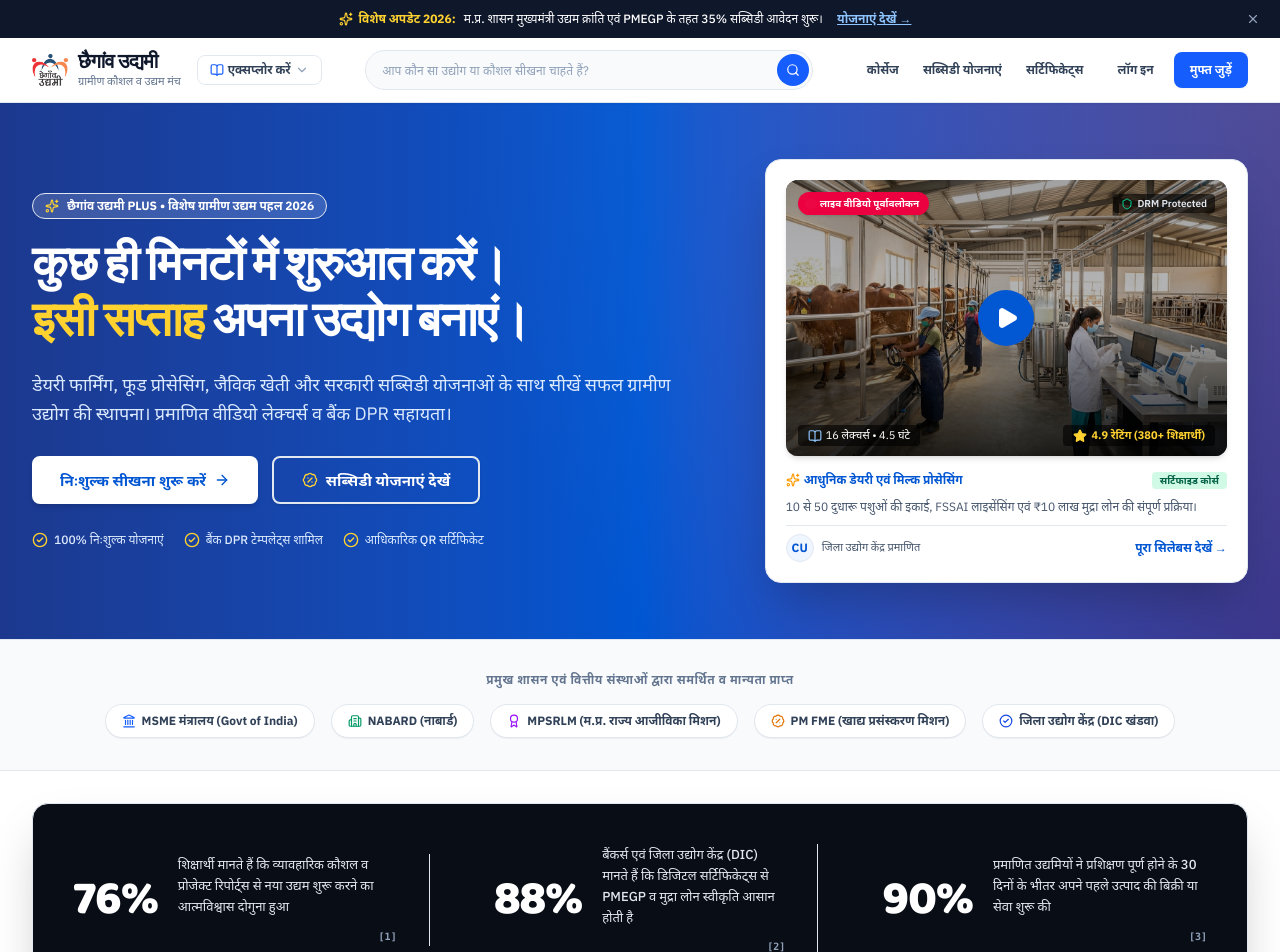
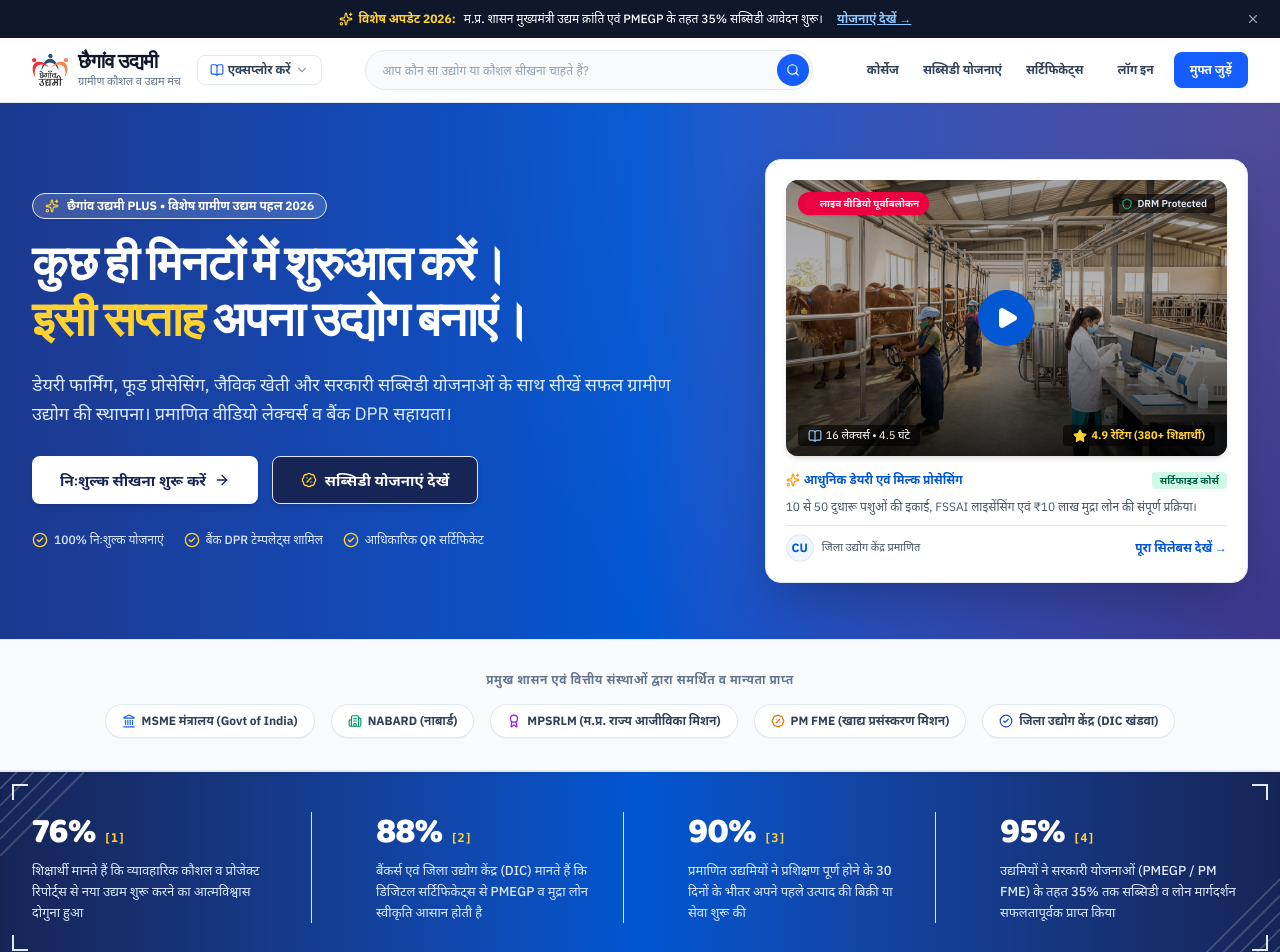
Before and after one commit to Deepanshu-dashore/chhaigaon_udyami, a Next.js app: page / in a window 1280 px wide. Shown: the top 952 px of the page. Built offline with nearby package versions, Linux system fonts and the light colour scheme; no server answers; the database is empty; a web font is replaced by a local one.

Commit message:
feat: add home page to app directory

```diff
--- a/app/page.tsx
+++ b/app/page.tsx
@@ -269,19 +269,19 @@
                   <Link href="/auth/register">
                     <Button
                       size="lg"
-                      className="px-6 sm:px-7 py-3.5 h-12 text-sm sm:text-[15px] font-semibold rounded-lg bg-white hover:bg-slate-50 text-[#0056d2] shadow-md hover:shadow-xl hover:-translate-y-0.5 active:translate-y-0 transition-all duration-200 flex items-center gap-2 cursor-pointer font-label group"
+                      className="px-6 sm:px-7 py-3.5 h-12 text-sm sm:text-[15px] font-semibold rounded-lg bg-white hover:bg-slate-100 text-blue-950 shadow-md hover:shadow-xl hover:-translate-y-0.5 active:translate-y-0 transition-all duration-200 flex items-center gap-2 cursor-pointer font-label group"
                     >
                       <span>निःशुल्क सीखना शुरू करें</span>
-                      <ArrowRight className="h-4 w-4 group-hover:translate-x-1 transition-transform" />
+                      <ArrowRight className="h-4 w-4 text-blue-950 group-hover:translate-x-1 transition-transform" />
                     </Button>
                   </Link>
                   <Link href="#schemes">
                     <Button
                       size="lg"
                       variant="ghost"
-                      className="px-6 sm:px-7 py-3.5 h-12 text-sm sm:text-[15px] font-semibold rounded-lg border-2 border-white/90 hover:border-white bg-transparent hover:bg-white text-white hover:text-[#0056d2] shadow-sm hover:shadow-lg hover:-translate-y-0.5 active:translate-y-0 transition-all duration-200 flex items-center gap-2 cursor-pointer font-label group"
+                      className="px-6 sm:px-7 py-3.5 h-12 text-sm sm:text-[15px] font-semibold rounded-lg bg-blue-950 hover:bg-[#071739] text-white border border-transparent shadow-md hover:shadow-xl hover:-translate-y-0.5 active:translate-y-0 transition-all duration-200 flex items-center gap-2 cursor-pointer font-label group"
                     >
-                      <BadgePercent className="h-4 w-4 text-amber-300 group-hover:text-[#0056d2] transition-colors" />
+                      <BadgePercent className="h-4 w-4 text-amber-300 group-hover:scale-110 transition-transform" />
                       <span>सब्सिडी योजनाएं देखें</span>
                     </Button>
                   </Link>
@@ -337,58 +337,87 @@
           </div>
         </section>
 
-        {/* ================= SOCIAL PROOF STATISTICAL IMPACT BAR (COURSERA SPEC) ================= */}
-        <section className="py-6 sm:py-8 bg-white">
-          <div className="max-w-7xl mx-auto px-4 sm:px-6 lg:px-8">
-            <div className="rounded-2xl bg-[#090d16] text-white p-6 sm:p-8 lg:p-10 shadow-2xl border border-slate-800/80 relative overflow-hidden">
-              <div className="grid grid-cols-1 md:grid-cols-3 gap-6 lg:gap-8 items-center divide-y md:divide-y-0 md:divide-x divide-slate-800/70">
+        {/* ================= SOCIAL PROOF STATISTICAL IMPACT BAR ================= */}
+        <section className="py-8 sm:py-10 bg-gradient-to-r from-blue-950 via-[#0056d2] to-blue-950 text-white relative overflow-hidden border-y border-blue-800/80 shadow-inner">
+          {/* Top-Left White Corner Lines */}
+          <svg className="absolute top-0 left-0 w-28 h-28 text-white/20 pointer-events-none" viewBox="0 0 100 100" fill="none">
+            <line x1="0" y1="15" x2="15" y2="0" stroke="currentColor" strokeWidth="1.5" />
+            <line x1="0" y1="30" x2="30" y2="0" stroke="currentColor" strokeWidth="1.5" />
+            <line x1="0" y1="45" x2="45" y2="0" stroke="currentColor" strokeWidth="1.5" />
+            <line x1="0" y1="60" x2="60" y2="0" stroke="currentColor" strokeWidth="1.5" />
+            <line x1="0" y1="75" x2="75" y2="0" stroke="currentColor" strokeWidth="1.5" />
+          </svg>
+
+          {/* Bottom-Right White Corner Lines */}
+          <svg className="absolute bottom-0 right-0 w-28 h-28 text-white/20 pointer-events-none rotate-180" viewBox="0 0 100 100" fill="none">
+            <line x1="0" y1="15" x2="15" y2="0" stroke="currentColor" strokeWidth="1.5" />
+            <line x1="0" y1="30" x2="30" y2="0" stroke="currentColor" strokeWidth="1.5" />
+            <line x1="0" y1="45" x2="45" y2="0" stroke="currentColor" strokeWidth="1.5" />
+            <line x1="0" y1="60" x2="60" y2="0" stroke="currentColor" strokeWidth="1.5" />
+            <line x1="0" y1="75" x2="75" y2="0" stroke="currentColor" strokeWidth="1.5" />
+          </svg>
+
+          {/* Corner L-shaped brackets */}
+          <div className="absolute top-3 left-3 w-4 h-4 border-t-2 border-l-2 border-white/40 pointer-events-none" />
+          <div className="absolute top-3 right-3 w-4 h-4 border-t-2 border-r-2 border-white/40 pointer-events-none" />
+          <div className="absolute bottom-3 left-3 w-4 h-4 border-b-2 border-l-2 border-white/40 pointer-events-none" />
+          <div className="absolute bottom-3 right-3 w-4 h-4 border-b-2 border-r-2 border-white/40 pointer-events-none" />
+
+          <div className="max-w-7xl mx-auto px-4 sm:px-6 lg:px-8 relative z-10">
+            <div className="grid grid-cols-1 sm:grid-cols-2 lg:grid-cols-4 gap-6 lg:gap-8 divide-y sm:divide-y-0 sm:divide-x divide-white/20">
 
               {/* Stat 1 */}
-                <div className="flex items-center gap-4 lg:gap-5 pt-4 md:pt-0 md:pr-6 lg:pr-8 relative">
-                  <div className="text-4xl lg:text-5xl font-black text-white tracking-tight shrink-0 font-headline">
+              <div className="pt-4 sm:pt-0 sm:pr-6 lg:pr-8 space-y-2">
+                <div className="flex items-baseline gap-2">
+                  <span className="text-3xl sm:text-4xl lg:text-4xl font-extrabold text-white tracking-tight font-headline">
                     76%
+                  </span>
+                  <span className="text-xs text-amber-300 font-mono font-bold">[1]</span>
                 </div>
-                  <div className="flex-1 space-y-1">
-                    <p className="text-xs sm:text-[13px] text-slate-200 font-medium leading-relaxed">
+                <p className="text-xs sm:text-[13px] text-blue-100 font-medium leading-relaxed">
                   शिक्षार्थी मानते हैं कि व्यावहारिक कौशल व प्रोजेक्ट रिपोर्ट्स से नया उद्यम शुरू करने का आत्मविश्वास दोगुना हुआ
                 </p>
-                    <div className="text-right">
-                      <span className="text-[10px] text-slate-400 font-mono font-bold">[1]</span>
-                    </div>
-                  </div>
               </div>
 
               {/* Stat 2 */}
-                <div className="flex items-center gap-4 lg:gap-5 pt-6 md:pt-0 md:px-6 lg:px-8 relative">
-                  <div className="text-4xl lg:text-5xl font-black text-white tracking-tight shrink-0 font-headline">
+              <div className="pt-6 sm:pt-0 sm:px-6 lg:px-8 space-y-2">
+                <div className="flex items-baseline gap-2">
+                  <span className="text-3xl sm:text-4xl lg:text-4xl font-extrabold text-white tracking-tight font-headline">
                     88%
+                  </span>
+                  <span className="text-xs text-amber-300 font-mono font-bold">[2]</span>
                 </div>
-                  <div className="flex-1 space-y-1">
-                    <p className="text-xs sm:text-[13px] text-slate-200 font-medium leading-relaxed">
+                <p className="text-xs sm:text-[13px] text-blue-100 font-medium leading-relaxed">
                   बैंकर्स एवं जिला उद्योग केंद्र (DIC) मानते हैं कि डिजिटल सर्टिफिकेट्स से PMEGP व मुद्रा लोन स्वीकृति आसान होती है
                 </p>
-                    <div className="text-right">
-                      <span className="text-[10px] text-slate-400 font-mono font-bold">[2]</span>
-                    </div>
-                  </div>
               </div>
 
               {/* Stat 3 */}
-                <div className="flex items-center gap-4 lg:gap-5 pt-6 md:pt-0 md:pl-6 lg:pl-8 relative">
-                  <div className="text-4xl lg:text-5xl font-black text-white tracking-tight shrink-0 font-headline">
+              <div className="pt-6 sm:pt-0 sm:px-6 lg:px-8 space-y-2">
+                <div className="flex items-baseline gap-2">
+                  <span className="text-3xl sm:text-4xl lg:text-4xl font-extrabold text-white tracking-tight font-headline">
                     90%
+                  </span>
+                  <span className="text-xs text-amber-300 font-mono font-bold">[3]</span>
                 </div>
-                  <div className="flex-1 space-y-1">
-                    <p className="text-xs sm:text-[13px] text-slate-200 font-medium leading-relaxed">
+                <p className="text-xs sm:text-[13px] text-blue-100 font-medium leading-relaxed">
                   प्रमाणित उद्यमियों ने प्रशिक्षण पूर्ण होने के 30 दिनों के भीतर अपने पहले उत्पाद की बिक्री या सेवा शुरू की
                 </p>
-                    <div className="text-right">
-                      <span className="text-[10px] text-slate-400 font-mono font-bold">[3]</span>
-                    </div>
-                  </div>
               </div>
 
+              {/* Stat 4 */}
+              <div className="pt-6 sm:pt-0 sm:pl-6 lg:pl-8 space-y-2">
+                <div className="flex items-baseline gap-2">
+                  <span className="text-3xl sm:text-4xl lg:text-4xl font-extrabold text-white tracking-tight font-headline">
+                    95%
+                  </span>
+                  <span className="text-xs text-amber-300 font-mono font-bold">[4]</span>
                 </div>
+                <p className="text-xs sm:text-[13px] text-blue-100 font-medium leading-relaxed">
+                  उद्यमियों ने सरकारी योजनाओं (PMEGP / PM FME) के तहत 35% तक सब्सिडी व लोन मार्गदर्शन सफलतापूर्वक प्राप्त किया
+                </p>
+              </div>
+
             </div>
           </div>
         </section>
```
Lines whose indentation alone changed are shown as unchanged.
